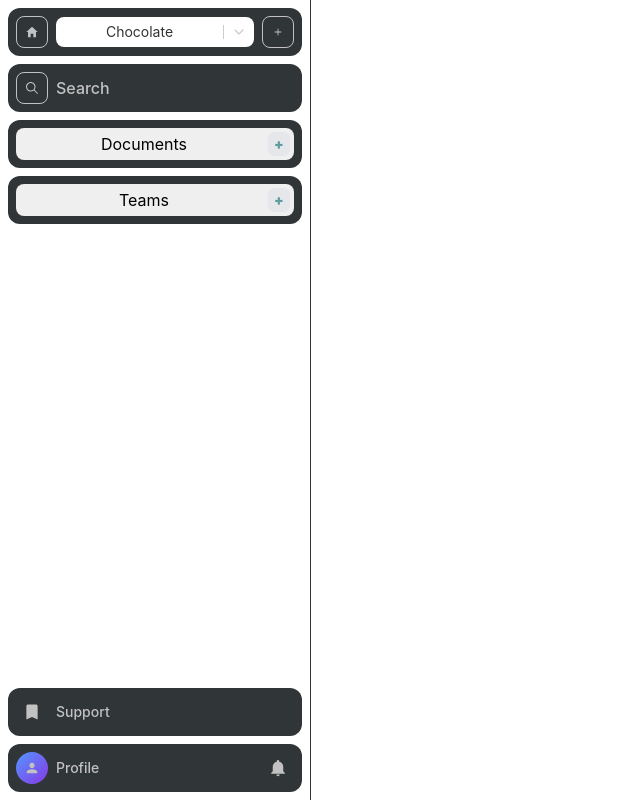
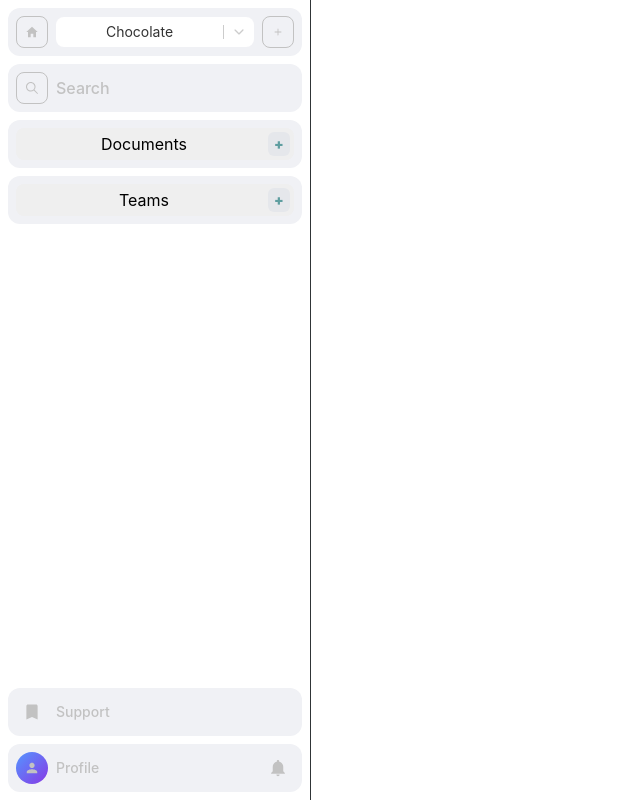
Before and after one commit to entools/tools.interface, a React (Vite) app: page / in a window 1280 px wide. Shown: the whole page, without its empty margins (0-640 px from the left). Built offline with nearby package versions, Linux system fonts and the light colour scheme.

Commit message:
fix: css lt

```diff
--- a/src/components/sidebar/components/help/help.module.css
+++ b/src/components/sidebar/components/help/help.module.css
@@ -1,6 +1,6 @@
 .help {
   /* background-color: #2f2f37; */
-  background-color: #303537;
+  background-color: var(--block-background);
   border-radius: 12px;
   margin-bottom: 8px;
   font-size: 18px;
--- a/src/components/sidebar/components/list/list.module.css
+++ b/src/components/sidebar/components/list/list.module.css
@@ -3,7 +3,7 @@
   flex-direction: column;
   height: auto;
   max-height: 40%;
-  background-color: #303537;
+  background-color: var(--block-background);
   border-radius: 12px;
   margin-left: 8px;
   margin-bottom: 0;
--- a/src/components/sidebar/components/logo/logo.module.css
+++ b/src/components/sidebar/components/logo/logo.module.css
@@ -7,12 +7,11 @@
 .logo {
   display: flex;
   justify-content:flex-start;
-  background-color: #303537;
+  background-color: var(--block-background);
   border-radius: 12px;
   margin: 0;
   margin-left: 8px;
-  margin-top: 8px;
-  font-size: 14px;
+  margin-top: 8px;  font-size: 14px;
   line-height: 14px;
   padding: 8px;
   align-items: center;
@@ -30,7 +29,7 @@
   color: var(--font-color);
   border: var(--button-border);
   border-radius: 8px;
-  background-color: #303537;
+  background-color: var(--button-background);
   margin-left: 8px;
 }
 
@@ -46,7 +45,7 @@
   color: var(--font-color);
   border: var(--button-border);
   border-radius: 8px;
-  background-color: #303537;
+  background-color: var(--button-background);
 }
 
 .title {
--- a/src/components/sidebar/components/profile/profile.module.css
+++ b/src/components/sidebar/components/profile/profile.module.css
@@ -4,7 +4,7 @@
   flex-direction: row;
   justify-content: space-between;
   align-items: center;
-  background-color: #303537;
+  background-color: var(--block-background);
   border-radius: 12px;
   padding: 8px;
   width: auto;
--- a/src/components/sidebar/components/search/search.module.css
+++ b/src/components/sidebar/components/search/search.module.css
@@ -9,7 +9,7 @@
   display: flex;
   justify-content: start;
   align-items: center;
-  background-color: #303537;
+  background-color: var(--block-background);
   border-radius: 12px;
   margin: 0;
   margin-left: 8px;
--- a/src/index.css
+++ b/src/index.css
@@ -11,9 +11,10 @@
   text-rendering: optimizeLegibility;
   -webkit-font-smoothing: antialiased;
   -moz-osx-font-smoothing: grayscale;
-
   --font-color: #ededed;
   --button-border: 1px solid #e5e7eb;
+  --block-background: #303537;
+  --button-background: #303537;
 }
 
 a {
@@ -36,34 +37,16 @@ h1 {
   line-height: 1.1;
 }
 
-/* button {
-  border-radius: 8px; */
-  /* padding: 0.6em 1.2em; */
-  /* font-size: 1em; */
-  /* font-weight: 500;
-  font-family: inherit;
-  background-color: #1a1a1a;
-  cursor: pointer;
-}
-button:hover {
-  border-color: #646cff;
-}
-button:focus,
-button:focus-visible {
-  outline: 4px auto -webkit-focus-ring-color;
-} */
-
 @media (prefers-color-scheme: light) {
   :root {
     color: #213547;
     background-color: #ffffff;
     --font-color: #c2c2c2;
     --button-border: 1px solid #c2c2c2;
+    --block-background: #f0f1f5;
+    --button-background: #f0f1f5;
   }
   a:hover {
     color: #747bff;
   }
-  /* button {
-    background-color: #f9f9f9;
-  } */
 }
```
